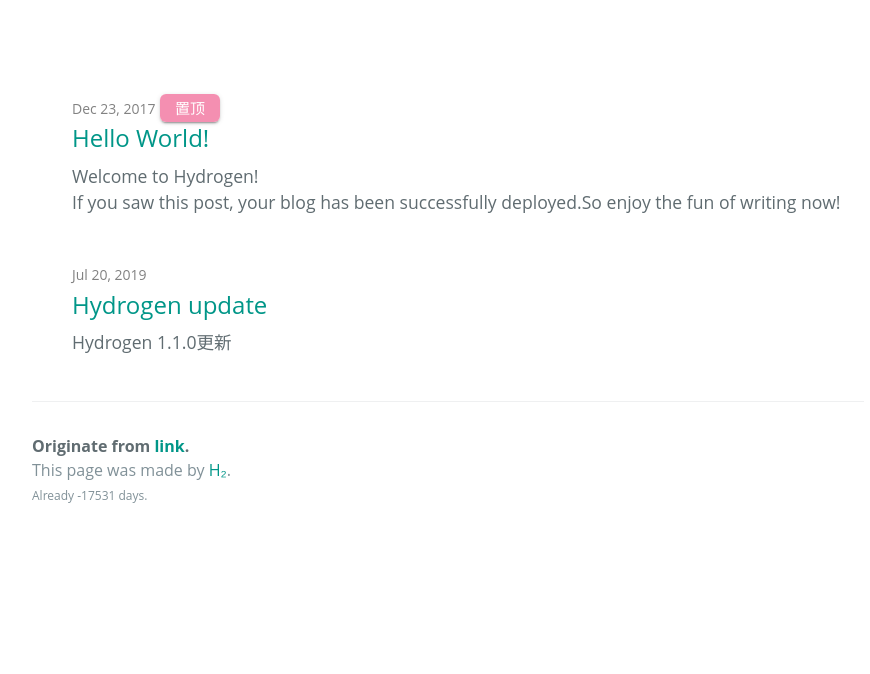
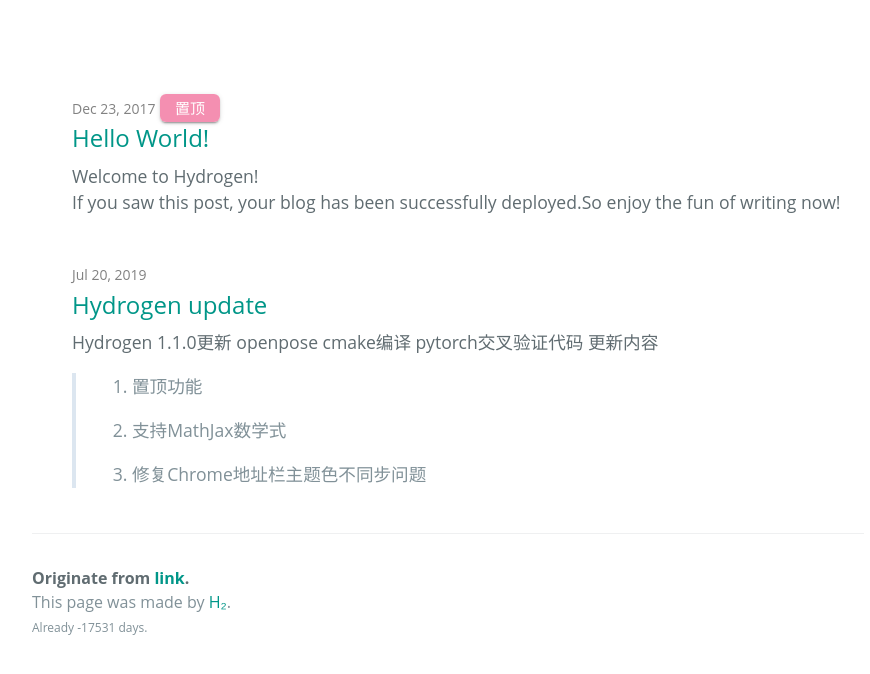
Before and after one commit to lzdjohn/lzdjohn.github.io, a Jekyll site: the page built from index.html, in a window 1280 px wide and 1059 px high. Shown: the part 373-1047 px from the top of the window, without its empty margins (192-1062 px from the left). Built offline with Jekyll 4.4.1, drawn with Linux system fonts in a browser that asks for light colours; some web fonts are replaced; the list of posts is cut into pages by our own code.

Commit message:
修改文件: _posts/2019-7-20-update.md

```diff
--- a/_posts/2019-7-20-update.md
+++ b/_posts/2019-7-20-update.md
@@ -5,7 +5,8 @@ tags: Hydrogen
 ---
 
 Hydrogen 1.1.0更新
-
+openpose cmake编译
+pytorch交叉验证代码
 更新内容
 > 1. 置顶功能
 >
```
